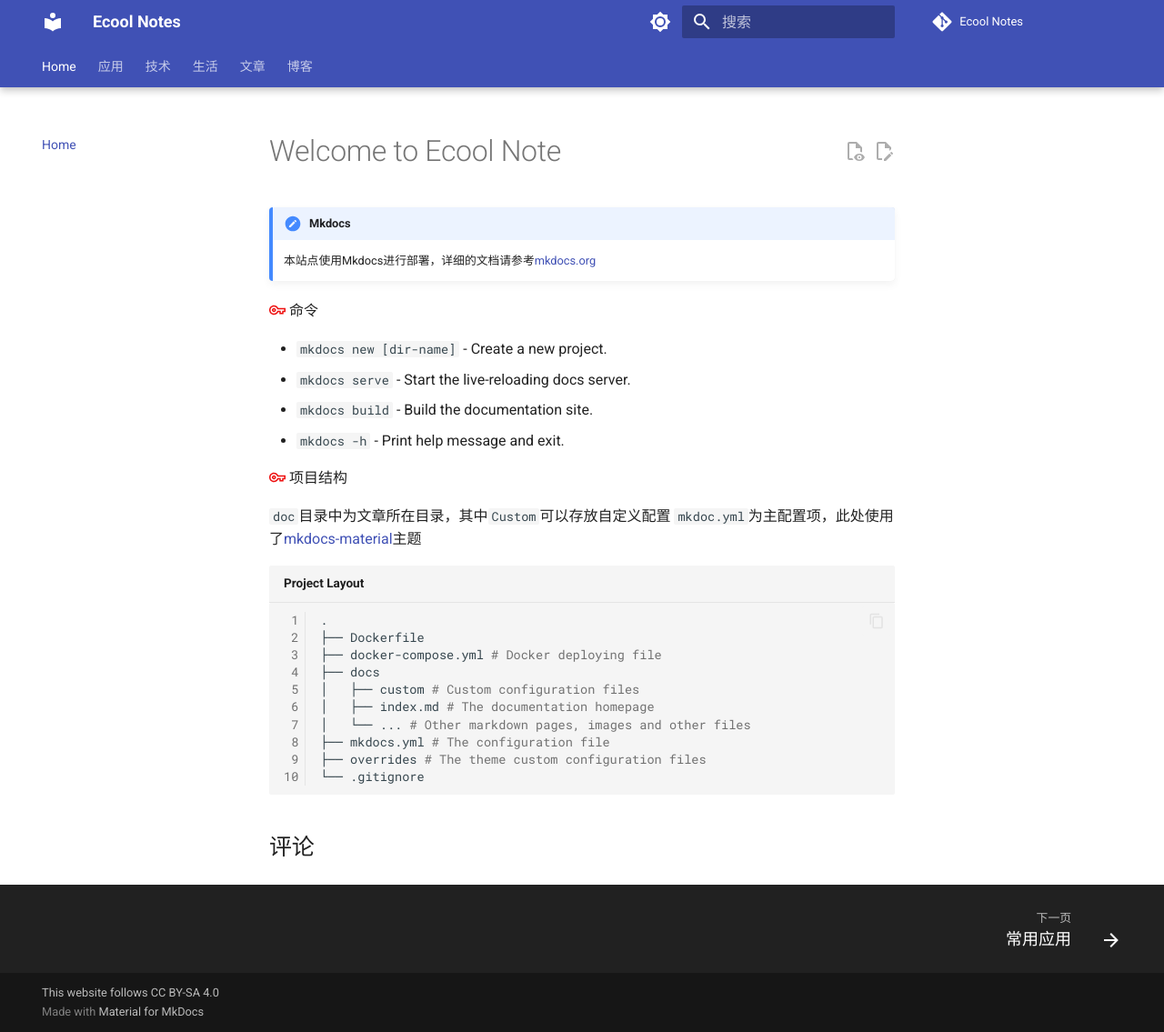
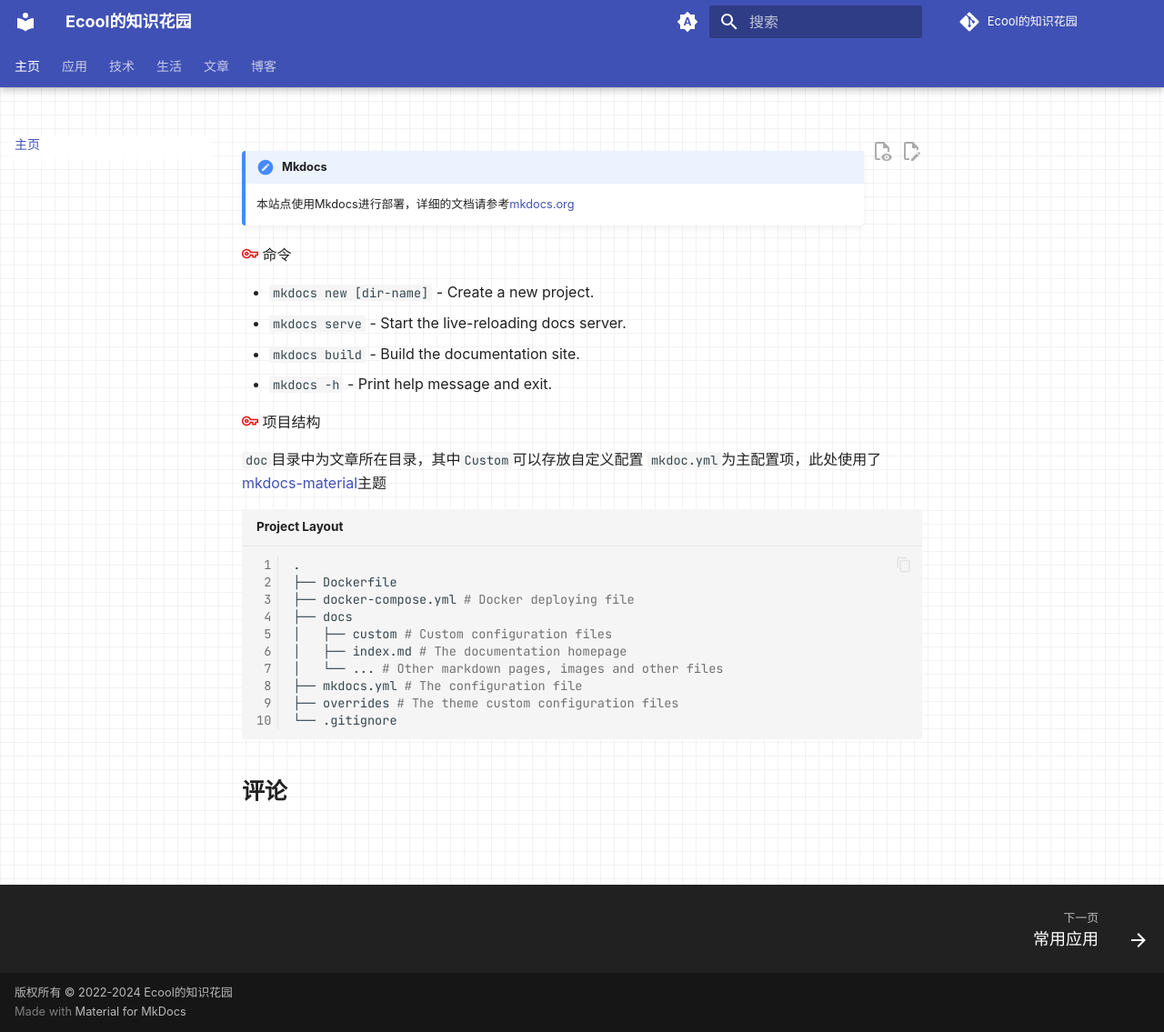
Before and after one commit to jygzyc/notes, an MkDocs documentation site: the page built from docs/index.md, in a window 1280 px wide and 1135 px high. Shown: the whole window at 91% size. Built offline with MkDocs 1.6.1 and Material for MkDocs 9.7.7, drawn with Linux system fonts in a browser that asks for light colours; nearby versions of some CDN libraries; some web fonts are replaced; comment, search, counter and statistics services are not loaded.

Commit message:
20240325 Config update

```diff
--- a/docs/custom/stylesheets/extra.css
+++ /dev/null
@@ -1,15 +0,0 @@
-:root > * {
-    --md-tooltip-width: 600px;
-    --md-code-hl-color: #ff0000;
-    --md-code-hl-color--light: #ffebeb;
-}
-
-.keyword {
-    color: #EE0F0F;
-}
-
-.md-typeset .admonition,
-.md-typeset details {
-  border-width: 0;
-  border-left-width: 4px;
-}
--- a/docs/index.md
+++ b/docs/index.md
@@ -1,4 +1,7 @@
-# Welcome to Ecool Note
+---
+title: Ecool的知识花园
+template: home.html
+---
 
 !!! note "Mkdocs"
     本站点使用Mkdocs进行部署，详细的文档请参考[mkdocs.org](https://www.mkdocs.org)
--- /dev/null
+++ b/hook.py
@@ -0,0 +1,3 @@
+from datetime import datetime
+def on_config(config, **kwargs):
+    config.copyright = f"版权所有 © 2022-{datetime.now().year} Ecool的知识花园"
--- a/mkdocs.yml
+++ b/mkdocs.yml
@@ -1,7 +1,7 @@
-site_name: Ecool Notes
+site_name: Ecool的知识花园
 site_author: Ecool
 
-repo_name: Ecool Notes
+repo_name: Ecool的知识花园
 repo_url: https://github.com/jygzyc/Notes
 
 # Configuration
@@ -9,23 +9,32 @@
   name: material
   language: zh
   custom_dir: overrides
-  favicon: custom/assets/favicon.ico
+  favicon: assets/favicon.ico
   palette:
+    # Palette toggle for automatic mode
+    - media: "(prefers-color-scheme)"
+      toggle:
+        icon: material/brightness-auto
+        name: Switch to light mode
+
     # Palette toggle for light mode
     - media: "(prefers-color-scheme: light)"
       scheme: default
+      primary: indigo
       toggle:
         icon: material/brightness-7
-        name: Dark mode
+        name: Switch to dark mode
+
     # Palette toggle for dark mode
     - media: "(prefers-color-scheme: dark)"
       scheme: slate
+      primary: blue grey
       toggle:
         icon: material/brightness-4
-        name: Light mode
+        name: Switch to system preference
   font:
-    text: Roboto
-    code: Roboto Mono
+    text: "Microsoft Yahei"
+    code: "JetBrains Mono"
   features:
     # https://squidfunk.github.io/mkdocs-material/setup/setting-up-navigation/
     - navigation.tabs
@@ -53,7 +62,7 @@
     - toc.follow
 
 # Copyright
-copyright: This website follows CC BY-SA 4.0
+copyright: 版权所有
 
 # Extensions
 # https://squidfunk.github.io/mkdocs-material/setup/extensions/python-markdown-extensions
@@ -74,9 +83,7 @@
   - pymdownx.highlight:
       linenums: true
       use_pygments: true
-      auto_title: true
       line_spans: __span
-      pygments_lang_class: true
   - pymdownx.inlinehilite
   - pymdownx.keys
   - pymdownx.tasklist:
@@ -91,12 +98,12 @@
 
 # Additional configuration
 extra_javascript:
-  - custom/javascripts/extra.js
+  - js/extra.js
   - https://polyfill.io/v3/polyfill.min.js?features=es6
   - https://cdn.jsdelivr.net/npm/mathjax@3/es5/tex-mml-chtml.js
   - https://cdnjs.cloudflare.com/ajax/libs/highlight.js/10.7.2/highlight.min.js
 extra_css:
-  - custom/stylesheets/extra.css
+  - css/extra.css
   - https://cdnjs.cloudflare.com/ajax/libs/highlight.js/10.7.2/styles/default.min.css
 
 # Plugins
@@ -104,11 +111,14 @@
   - awesome-pages:
       strict: false
   - search:
-      separator: '[\s\u200b\-_,:!=\[\]()"`/]+|\.(?!\d)|&[lg]t;|(?!\b)(?=[A-Z][a-z])'
       lang:
         - en
+        - ja
         - zh
-  - glightbox
+      separator: '[\s\u200b\-]'
+  - glightbox:
+      auto_caption: false
+      caption_position: bottom
   - minify:
       minify_html: true
   - blog:
@@ -117,3 +127,6 @@
       post_url_format: "{date}/{file}"
       archive: true
       categories: true
+
+hooks:
+  - hook.py
--- /dev/null
+++ b/overrides/css/extra.css
@@ -0,0 +1,39 @@
+/* Global Color Settings */
+[data-md-color-scheme="default"] {
+    --md-code-bg-color: #f5f5f5;
+}
+
+/* Grid background */
+.md-main {
+    background-image: linear-gradient(rgba(50,0,0,0.05) 1px,transparent 0),linear-gradient(90deg,rgba(50,0,0,0.05) 1px,transparent 0);
+    background-size: 15px 15px;
+}
+
+/* Code Highlight */
+:root > * {
+    --md-tooltip-width: 600px;
+    --md-code-hl-color: #ff7d7d;
+    --md-code-hl-color--light: #ffeaea;
+}
+
+.keyword {
+    color: #EE0F0F;
+}
+
+/* Content width */
+.md-grid {
+    max-width: 1440px;
+}
+
+/* Font Settings */
+.md-typeset{font-size:.8rem;}
+.md-typeset h1{font-weight: 500;}
+.md-typeset h2{font-weight: 600;}
+nav.md-nav.md-nav--secondary a.md-nav__link{white-space:normal;}
+
+/* Change admonition type */
+.md-typeset .admonition,
+.md-typeset details {
+  border-width: 0;
+  border-left-width: 4px;
+}
--- /dev/null
+++ b/overrides/home.html
@@ -0,0 +1,25 @@
+{% extends "base.html" %}
+{% block htmltitle %}
+      {% if page.meta and page.meta.title %}
+        <title>{{ page.meta.title }}</title>
+      {% elif page.title and not page.is_homepage %}
+        <title>{{ page.title | striptags }}</title>
+      {% else %}
+        <title>{{ config.site_name }}</title>
+      {% endif %}
+{% endblock %}
+
+{% block container %}
+    <div class="md-content" data-md-component="content">
+      <article class="md-content__inner md-typeset">
+        {% block content %}
+          {% include "partials/custom_content.html" %}
+        {% endblock %}
+      </article>
+    </div>
+{% endblock %}
+
+{% block extrahead %}
+      <!--style>.md-typeset h1,.md-content__button {display:none !important}; </style-->
+      <style>.md-header__topic {font-weight:700 !important}</style>
+{% endblock %}
--- /dev/null
+++ b/overrides/js/mathjax.js
@@ -0,0 +1,16 @@
+window.MathJax = {
+    tex: {
+      inlineMath: [["\\(", "\\)"]],
+      displayMath: [["\\[", "\\]"]],
+      processEscapes: true,
+      processEnvironments: true
+    },
+    options: {
+      ignoreHtmlClass: ".*|",
+      processHtmlClass: "arithmatex"
+    }
+  };
+
+  document$.subscribe(() => {
+    MathJax.typesetPromise()
+  })
```
Also changed, not shown: docs/life/cookbook.md (+4 -0 lines), overrides/partials/custom_content.html (added, +14 -0 lines), docs/.pages, overrides/assets/favicon.ico (renamed from docs/custom/assets/favicon.ico), overrides/js/extra.js (added), 5 other files.
